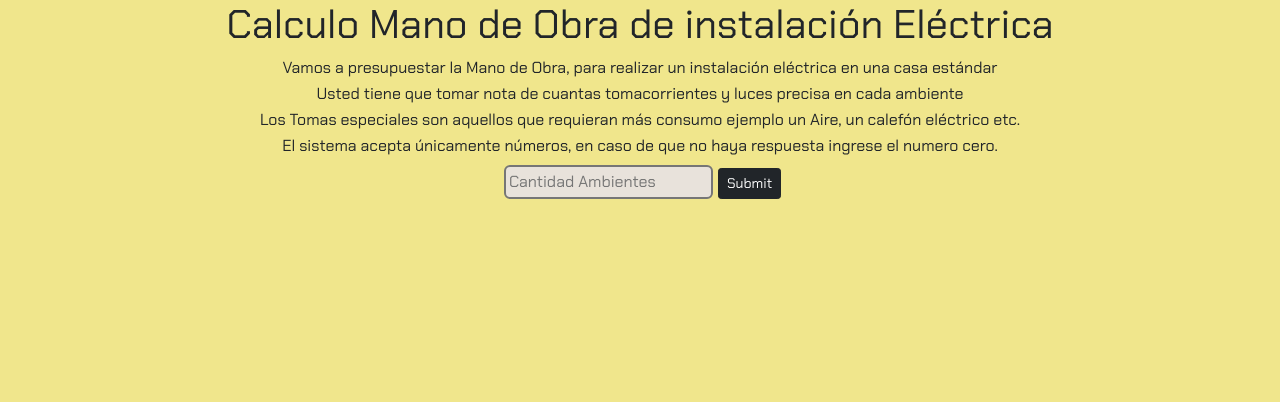
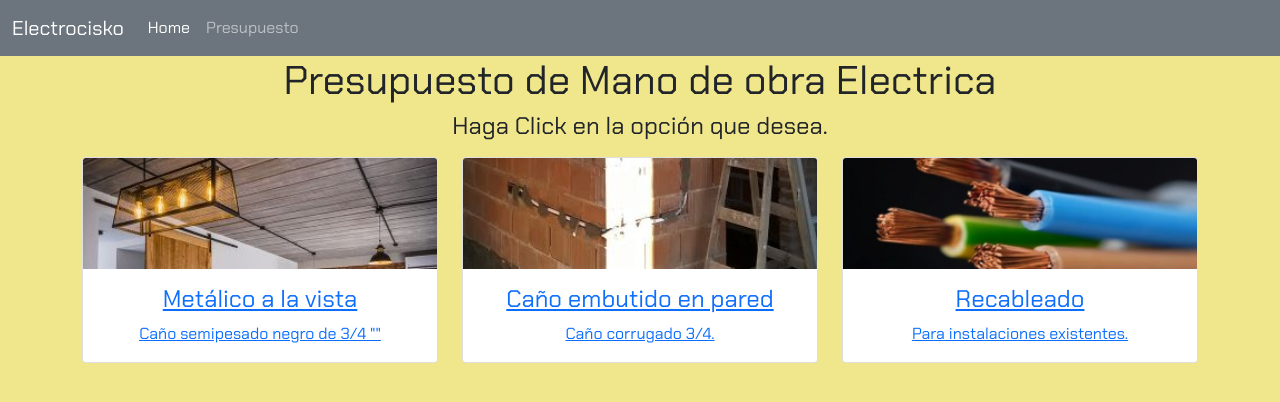
Before and after one commit to Electrocisko/proyecto-javascript-coderhouse, a plain HTML site: page index.html in a window 1280 px wide. Drawn offline with nearby package versions, Linux system fonts and the light colour scheme; no server answers.

Commit message:
Se agrego una pagina de inicio para que uno elija que tipo de trabajo se va cotizar

```diff
--- a/index.html
+++ b/index.html
@@ -1,59 +1,90 @@
 <!DOCTYPE html>
 <html lang="en">
-
 <head>
     <meta charset="UTF-8">
     <meta http-equiv="X-UA-Compatible" content="IE=edge">
     <meta name="viewport" content="width=device-width, initial-scale=1.0">
-    <title>Presupuesto Electricidad</title>
     <link rel="preconnect" href="https://fonts.googleapis.com">
     <link rel="preconnect" href="https://fonts.gstatic.com" crossorigin>
     <link href="https://fonts.googleapis.com/css2?family=Chakra+Petch:wght@400;600&display=swap" rel="stylesheet">
+    <link href="https://cdn.jsdelivr.net/npm/bootstrap@5.0.2/dist/css/bootstrap.min.css" rel="stylesheet" integrity="sha384-EVSTQN3/azprG1Anm3QDgpJLIm9Nao0Yz1ztcQTwFspd3yD65VohhpuuCOmLASjC" crossorigin="anonymous">
+    <link rel="stylesheet" href="estilos/style.css">
+    <title>Cotizador</title>
+</head>
+<body>
+  <header>
+    <nav class="navbar navbar-expand-lg navbar-dark bg-secondary">
+        <div class="container-fluid">
+          <a class="navbar-brand" href="#">Electrocisko</a>
+          <button class="navbar-toggler" type="button" data-bs-toggle="collapse" data-bs-target="#navbarSupportedContent" aria-controls="navbarSupportedContent" aria-expanded="false" aria-label="Toggle navigation">
+            <span class="navbar-toggler-icon"></span>
+          </button>
+          <div class="collapse navbar-collapse" id="navbarSupportedContent">
+            <ul class="navbar-nav me-auto mb-2 mb-lg-0">
+              <li class="nav-item">
+                <a class="nav-link active" aria-current="page" href="#">Home</a>
+              </li>
+              <li class="nav-item">
+                <a class="nav-link" href="paginas/presupuesto.html">Presupuesto</a>
+              </li>
+            </ul>
+          </div>
+        </div>
+      </nav>
+</header>
+    <main class="text-dark" >
+      <h1 class="text-center ">Presupuesto de Mano de obra Electrica</h1>
+      <h4 class="text-center">Haga Click en la opción que desea.</h4>
+        <div class="container h-100 ">
+            <div class="row">
+                <div class="col-12  col-sm-6 col-md-4 mt-2 " >
+                  <a href="presupuesto.html" id="canioMetal" >
+                      <div class="card ">
+                          <img class="card-img-top" src="imagenes/caño2.jpg" alt="Caño metalico a la vista ">
+                          <div class="card-body">
+                            <h4 class="card-title ">Metálico a la vista</h4>
+                            <p class="card-text">
+                              Caño semipesado negro de 3/4 ""
+                            </p>
+                          </div>
+                        </div>
+                    </a>
+                 </div>
 
-    <link href="https://cdn.jsdelivr.net/npm/bootstrap@5.0.2/dist/css/bootstrap.min.css" rel="stylesheet" integrity="sha384-EVSTQN3/azprG1Anm3QDgpJLIm9Nao0Yz1ztcQTwFspd3yD65VohhpuuCOmLASjC" crossorigin="anonymous">
-    <link rel="stylesheet" type="text/css" href="https://cdn.jsdelivr.net/npm/toastify-js/src/toastify.min.css">
-    <link rel="stylesheet" href="estilos/style.css">
-</head>
+                <div class="col-12 col-sm-6 col-md-4 mt-2 mb-2 ">
+                  <a href="presupuesto.html" id="canioEmbutido" >
+                    <div class="card">
+                        <img class="card-img-top" src="imagenes/embutido.jpg" alt="Caño embutido en pared">
+                        <div class="card-body">
+                          <h4 class="card-title">Caño embutido en pared</h4>
+                          <p class="card-text">
+                            Caño corrugado 3/4.
+                          </p>
+                        </div>
+                      </div>
+                    </a>
+                </div>
 
-<body>
+                <div class="col-12 col-sm-6 col-md-4 mt-2 mb-2 ">
+                  <a href="presupuesto.html" id="recableado">
+                    <div class="card">
+                        <img class="card-img-top" src="imagenes/cables.png" alt="Card image cap">
+                        <div class="card-body">
+                          <h4 class="card-title">Recableado</h4>
+                          <p class="card-text">
+                            Para instalaciones existentes.
+                          </p>
+                        </div>
+                      </div>
+                  </a>
+                </div>
+            </div>
+        </div>
+    </main>
 
-  <h1>Calculo Mano de Obra de instalación Eléctrica</h1>
+    <script src="https://cdn.jsdelivr.net/npm/bootstrap@5.1.3/dist/js/bootstrap.bundle.min.js" integrity="sha384-ka7Sk0Gln4gmtz2MlQnikT1wXgYsOg+OMhuP+IlRH9sENBO0LRn5q+8nbTov4+1p" crossorigin="anonymous"></script>
+     <script src="scripts/eventosindex.js"></script>
 
 
-  <article id="container-datos">
-    <div id="Bienvenida" class="div-texto">
-      <p>Vamos a presupuestar la Mano de Obra, para realizar un instalación eléctrica en una casa estándar</p>
-      <p>Usted tiene que tomar nota de cuantas tomacorrientes y luces precisa en cada ambiente</p>
-      <p>Los Tomas especiales son aquellos que requieran más consumo ejemplo un Aire, un calefón eléctrico etc.</p>
-      <p>El sistema acepta únicamente números, en caso de que no haya respuesta ingrese el numero cero.</p>
-
-    </div>
-
-    <div id="container-ambientes" ></div>
-    <br>
-
-    <div id="container-formulario"></div>
-
-    <div id="container-tabla"></div>
-
-    <div id="container-mensaje" class="div-texto"></div>
-
-
-    <div id="container-boton"></div>
-    <div id="recupera" >
-      <button class="btn btn-outline-dark ">Recuperar Ultimo Informe</button>
-    </div>
-  </article>
-
-  <div id="container-informe" class="container w-50"></div>
-
-
-    <script src="https://cdn.jsdelivr.net/npm/luxon@2.3.1/build/global/luxon.min.js"></script>
-    <script type="text/javascript" src="https://cdn.jsdelivr.net/npm/toastify-js"></script>
-    <script type="module" src="https://unpkg.com/ionicons@5.5.2/dist/ionicons/ionicons.esm.js"></script>
-    <script nomodule src="https://unpkg.com/ionicons@5.5.2/dist/ionicons/ionicons.js"></script>
-    <script src="scripts/main.js"></script>
-
 </body>
-
 </html>
--- /dev/null
+++ b/scripts/eventosindex.js
@@ -0,0 +1,27 @@
+let canioMetal = 4500;
+let soloRecablear = 2800;
+let canioEmbutido = 3800;
+
+const metal = document.getElementById("canioMetal");
+
+metal.onclick = (e)=>{
+    e.preventDefault();
+    localStorage.setItem("precio",canioMetal);
+    window.location.href = "./presupuesto.html";
+}
+
+const embutido = document.getElementById("canioEmbutido");
+
+embutido.onclick = (e)=>{
+    e.preventDefault();
+    localStorage.setItem("precio",canioEmbutido);
+    window.location.href = "./presupuesto.html";
+}
+
+const recablear = document.getElementById("recableado");
+
+recablear.onclick = (e)=>{
+    e.preventDefault();
+    localStorage.setItem("precio",soloRecablear);
+    window.location.href = "./presupuesto.html";
+}
--- a/scripts/main.js
+++ b/scripts/main.js
@@ -6,13 +6,14 @@
 // Declaro variables globales
 
 let totalizador;
-let precioBoca = 3500;
 let precioTotal;
 let precioEnUsd;
 let listaAmbientes = []
 let containerFormulario;
 let containerBoton;
 let boton;
+//Como son precios diferentes, la pagina index guarda el precio en el localstorage y lo recupero en la pagina presupuesto
+let precioBoca = parseInt(localStorage.getItem("precio"));
 let containerAmbientes; // contenedor de id="container-ambientes"
 let form1; // formulario que va estar dentro de containerAmbientes
 let listaRecuperadaJson = localStorage.getItem("listaAmbientes"); // Recupera LocalStorage
```
Also changed, not shown: presupuesto.html (added, +80 -0 lines), imagenes/Color Hunt Palette f0e9d2e6ddc4678983181d31.png (added), imagenes/D_NQ_NP_2X_766436-MLA41372072406_042020-F.webp (added), imagenes/Jabalina.jpg (added), imagenes/Jabalina2.jpg (added), imagenes/cables.png (added), imagenes/caniopvc.png (added), imagenes/caño2.jpg (added), imagenes/embutido.jpg (added), imagenes/exterior2.png (added), imagenes/images.jpg (added).
